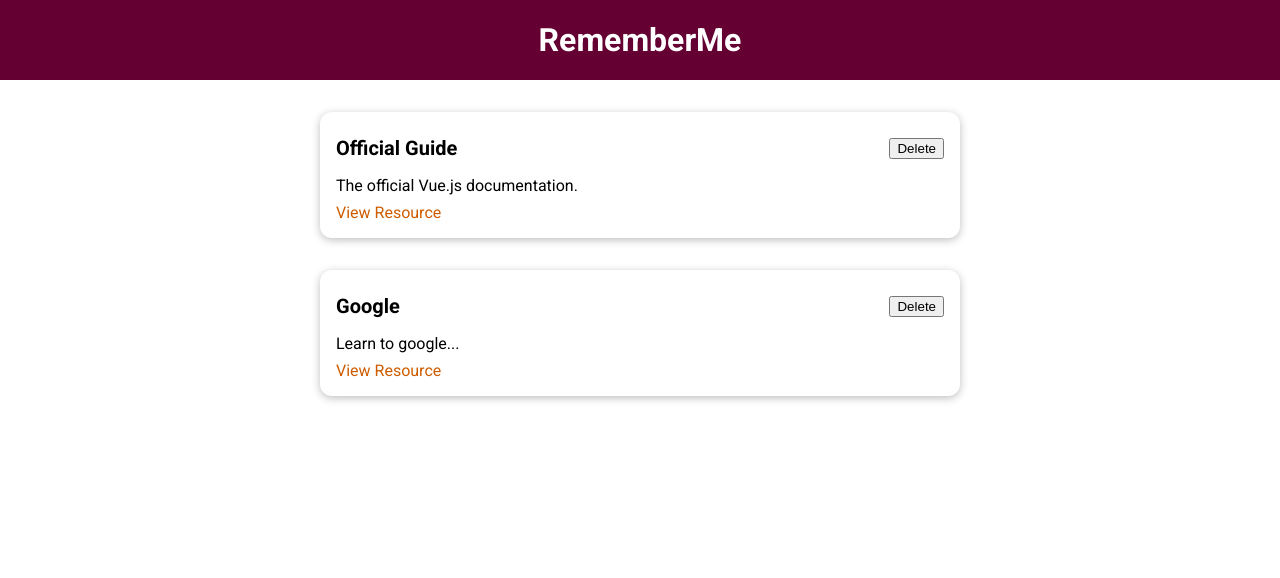
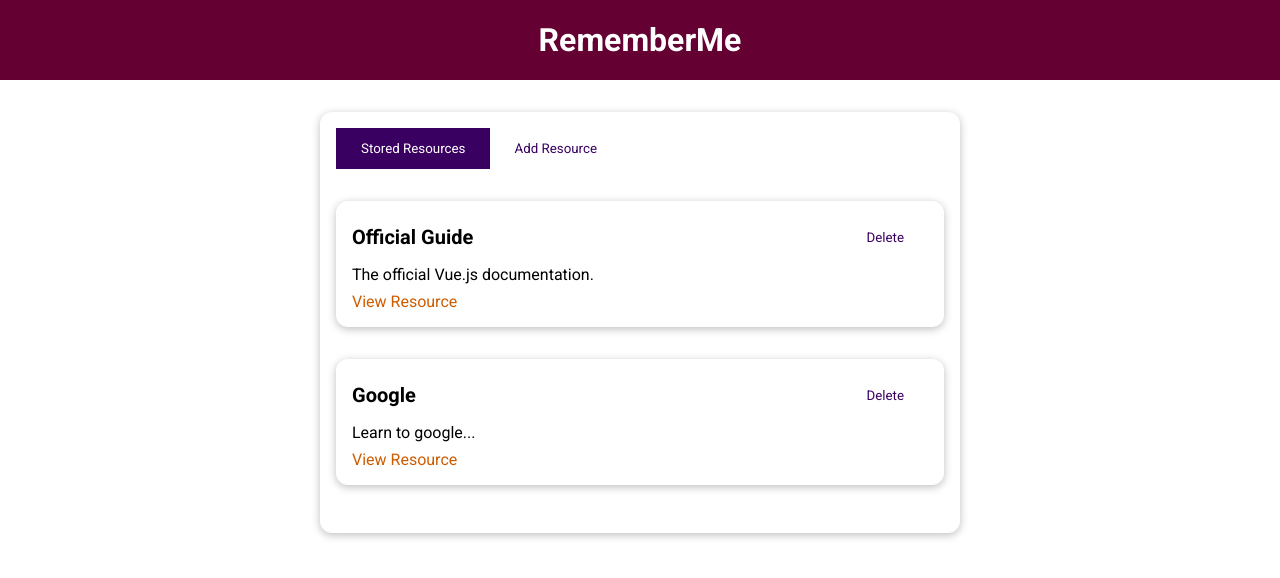
Before and after one commit to ritikargusoft/Learning-resource-app, a Vue app: page / in a window 1280 px wide. Shown: the top 578 px of the page. Built offline with nearby package versions, Linux system fonts and the light colour scheme.

Commit message:
dynamic componenet to add learning resources

```diff
--- a/src/App.vue
+++ b/src/App.vue
@@ -1,33 +1,19 @@
 <template>
   <the-header title="RememberMe"></the-header>
-  <stored-resources :resources="storedResources"></stored-resources>
+  <the-resources></the-resources>
 </template>å
 
 <script>
-import StoredResources from './components/learning-resources/StoredResources.vue';
 import TheHeader from './components/layouts/TheHeader.vue';
-
+import TheResources from './components/learning-resources/TheResources.vue';
 export default {
   components: {
-    StoredResources,
     TheHeader,
+    TheResources
   },
   data() {
     return {
-      storedResources: [
-        {
-          id: 'official-guide',
-          title: 'Official Guide',
-          description: 'The official Vue.js documentation.',
-          link: 'https://vuejs.org',
-        },
-        {
-          id: 'google',
-          title: 'Google',
-          description: 'Learn to google...',
-          link: 'https://google.org',
-        },
-      ],
+
     };
   },
 };
--- a/src/components/UI/BaseButton.vue
+++ b/src/components/UI/BaseButton.vue
@@ -0,0 +1,39 @@
+<template>
+  <button :type="type" :class="mode">
+    <slot></slot>
+  </button>
+</template>
+
+<script>
+export default {
+  props: ['type', 'mode']
+}
+</script>
+
+<style scoped>
+button {
+  padding: 0.75rem 1.5rem;
+  font-family: inherit;
+  background-color: #3a0061;
+  border: 1px solid #3a0061;
+  color: white;
+  cursor: pointer;
+}
+
+button:hover,
+button:active {
+  background-color: #270041;
+  border-color: #270041;
+}
+
+.flat {
+  background-color: transparent;
+  color: #3a0061;
+  border: none;
+}
+
+.flat:hover,
+.flat:active {
+  background-color: #edd2ff;
+}
+</style>
--- /dev/null
+++ b/src/components/learning-resources/AddResource.vue
@@ -0,0 +1,3 @@
+<template>
+<base-card>
+</base-card></template>
--- a/src/components/learning-resources/LearningResource.vue
+++ b/src/components/learning-resources/LearningResource.vue
@@ -3,7 +3,7 @@
     <base-card>
       <header>
         <h3>{{ title }}</h3>
-        <button>Delete</button>
+        <base-button mode="flat">Delete</base-button>
       </header>
       <p>{{ description }}</p>
       <nav>
@@ -14,7 +14,9 @@
 </template>
 
 <script>
+import BaseButton from '../UI/BaseButton.vue';
 export default {
+  components: { BaseButton },
   props: ['title', 'description', 'link'],
 };
 </script>
--- a/src/components/learning-resources/StoredResources.vue
+++ b/src/components/learning-resources/StoredResources.vue
@@ -13,7 +13,7 @@
 <script>
 import LearningResource from './LearningResource.vue';
 export default {
- props:['resources'],
+ inject:['resources'],
  components:{
     LearningResource
  }
--- /dev/null
+++ b/src/components/learning-resources/TheResources.vue
@@ -0,0 +1,65 @@
+<template>
+  <base-card>
+    <base-button
+      @click="setSelectedTab('stored-resources')"
+      :mode="storedResButtonMode"
+      >Stored Resources</base-button
+    >
+    <base-button
+      @click="setSelectedTab('add-resources')"
+      :mode="addResButtonMode"
+      >Add Resource</base-button
+    >
+    <component :is="selectedTab"></component>
+  </base-card>
+</template>
+
+<script>
+import StoredResources from "./StoredResources.vue";
+import AddResource from "./AddResource.vue";
+export default {
+  components: {
+    StoredResources,
+    AddResource,
+  },
+
+  data() {
+    return {
+      selectedTab: "stored-resources",
+      storedResources: [
+        {
+          id: "official-guide",
+          title: "Official Guide",
+          description: "The official Vue.js documentation.",
+          link: "https://vuejs.org",
+        },
+        {
+          id: "google",
+          title: "Google",
+          description: "Learn to google...",
+          link: "https://google.org",
+        },
+      ],
+    };
+  },
+  provide() {
+    return {
+      resources: this.storedResources,
+    };
+  },
+
+  computed: {
+    storedResButtonMode() {
+      return this.selectedTab === "stored-resources" ? null : "flat";
+    },
+    addResButtonMode() {
+      return this.selectedTab === "add-resources" ? null : "flat";
+    },
+  },
+  methods: {
+    setSelectedTab(tab) {
+      this.selectedTab = tab;
+    },
+  },
+};
+</script>
--- a/src/main.js
+++ b/src/main.js
@@ -2,9 +2,10 @@ import { createApp } from 'vue';
 
 import App from './App.vue';
 import BaseCard from './components/UI/BaseCard.vue';
-
+import BaseButton from './components/UI/BaseButton.vue';
 const app = createApp(App)
 
 app.component('base-card', BaseCard);
+app.component('base-button', BaseButton);
 
 app.mount('#app');
```
